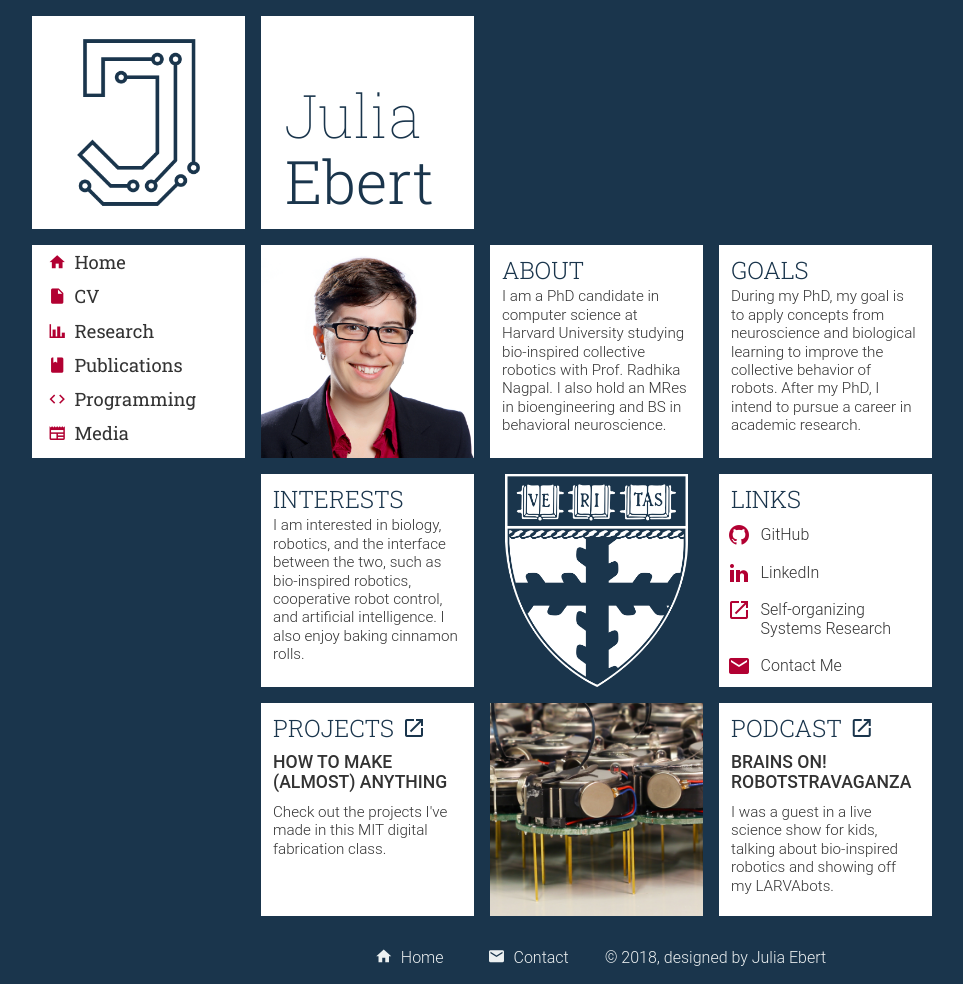
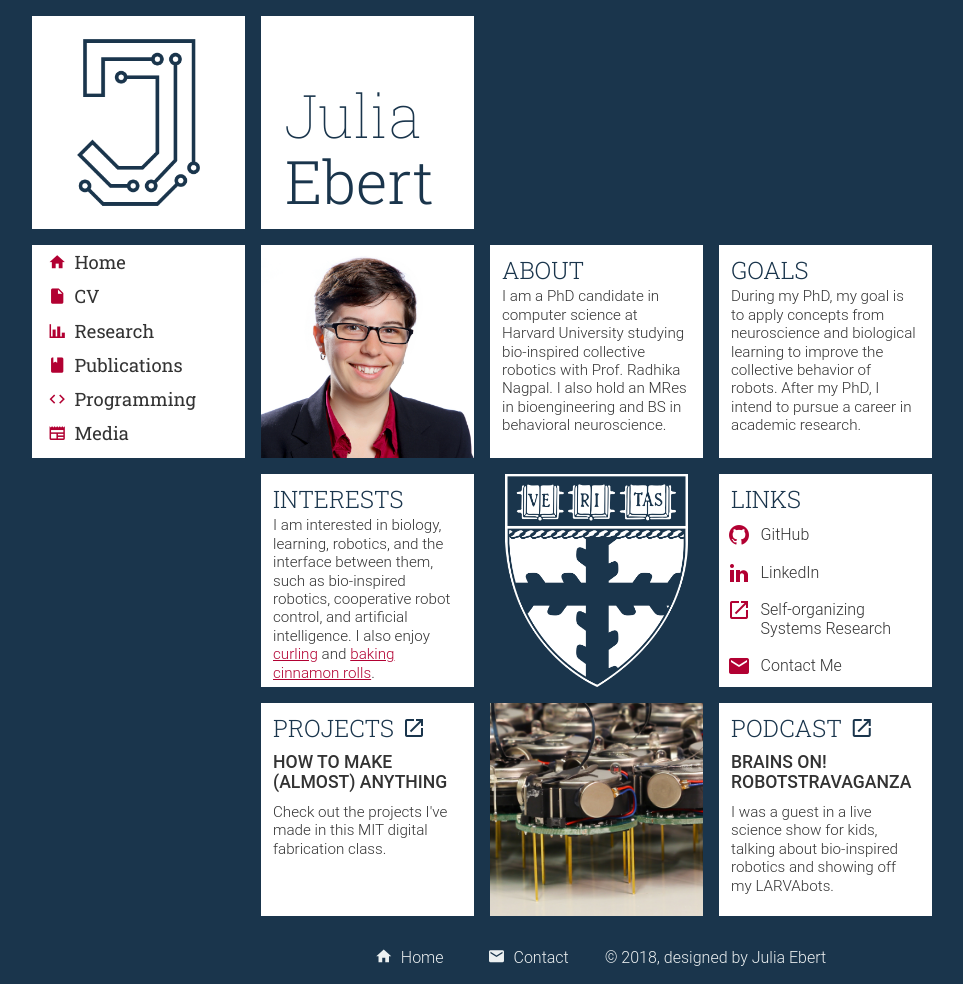
Before and after one commit to jtebert/jtebert.github.io, a Jekyll site: the page built from index.html, in a window 1280 px wide. Shown: the whole page, without its empty margins (158-1121 px from the left). Built offline with Jekyll 4.4.1, drawn with Linux system fonts in a browser that asks for light colours; nearby versions of some CDN libraries.

Commit message:
more curling

```diff
--- a/index.html
+++ b/index.html
@@ -32,7 +32,7 @@
                 <div class="dummy"></div>
                 <div class="in fill text-box">
                     <h1>Interests</h1>
-                    <p>I am interested in biology, robotics, and the interface between the two, such as bio-inspired robotics, cooperative robot control, and artificial intelligence. I also enjoy baking cinnamon rolls.</p>
+                    <p>I am interested in biology, learning, robotics, and the interface between them, such as bio-inspired robotics, cooperative robot control, and artificial intelligence. I also enjoy <a href="http://harvardcurling.com/">curling</a> and <a href="http://lazybaker.juliaebert.com/"> baking cinnamon rolls</a>.</p>
                 </div>
             </div>
             <div class="col-xs-6 col-sm-4 box-vert-padding">
```
